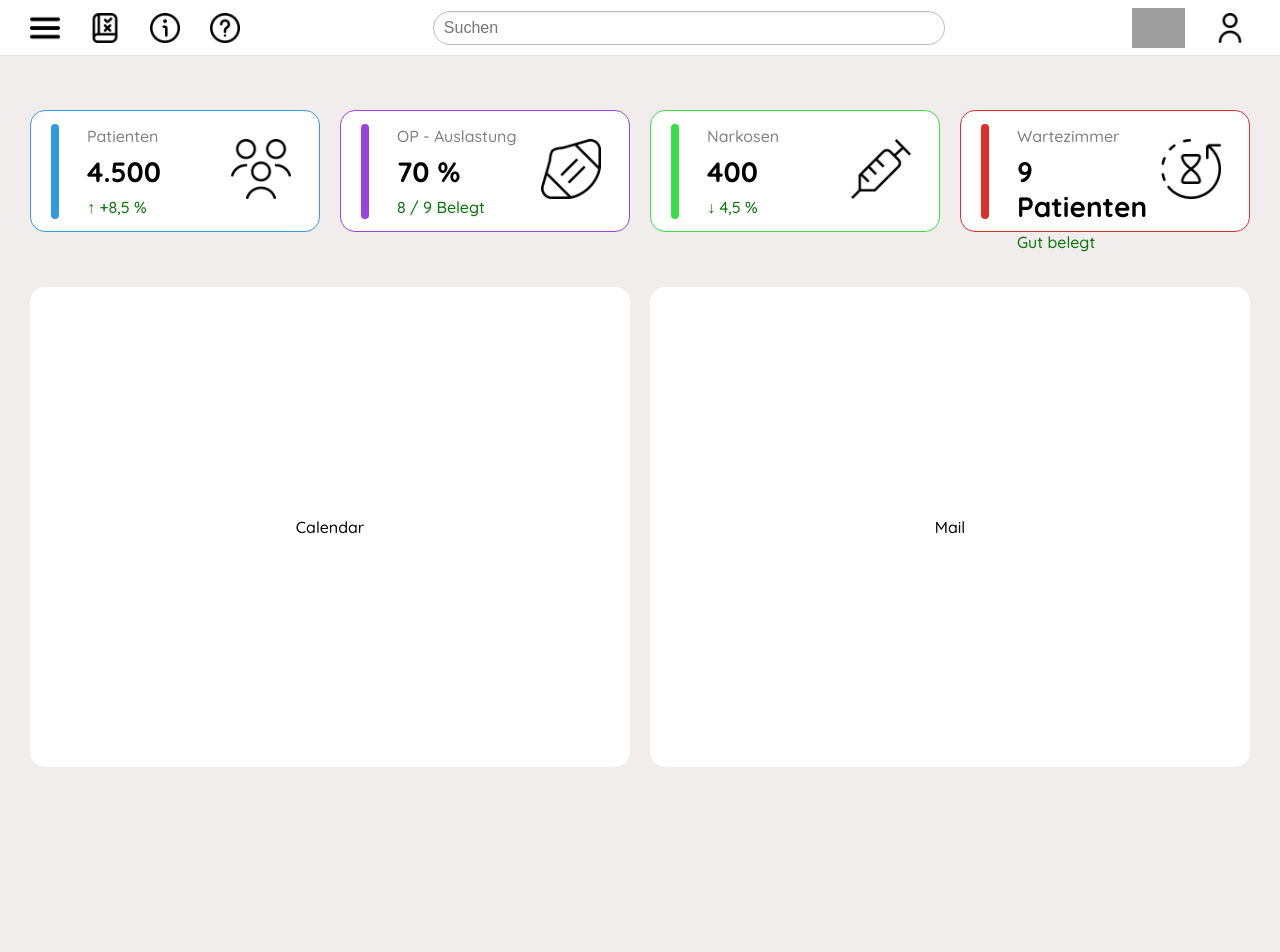
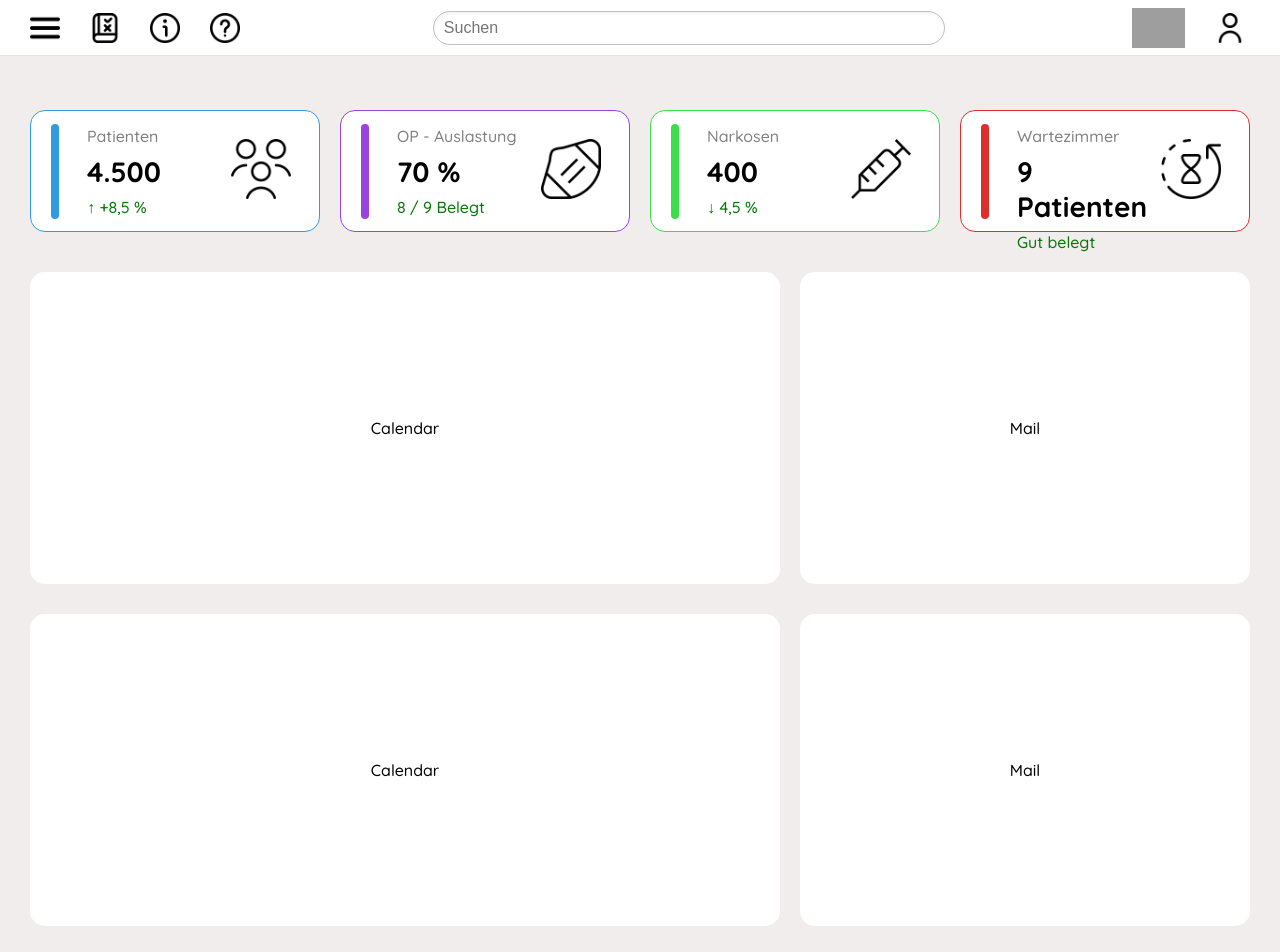
Before and after one commit to AndreNeb/diplomarbeit_fe, a React (Create React App) app: page / in a window 1280 px wide. Shown: the top 952 px of the page. Before the commit the page ends 800 px from the top, so only its background shows below. Built offline with nearby package versions, Linux system fonts and the light colour scheme; grey boxes are pictures that could not be loaded.

Commit message:
Finished small Widgets

```diff
--- a/src/App.jsx
+++ b/src/App.jsx
@@ -99,6 +99,12 @@ function App() {
 
                 <div className="big-widget">Mail</div>
             </div>
+            <div className="big-widgets-general">
+
+                <div className="big-widget">Calendar</div>
+
+                <div className="big-widget">Mail</div>
+            </div>
             </body>
         </>
 
--- a/src/stylesheets/homepage-widgets/big-widgets.css
+++ b/src/stylesheets/homepage-widgets/big-widgets.css
@@ -1,11 +1,10 @@
 .big-widgets-general {
     display: grid;
-    grid-template-columns: 1fr 1fr;
+    grid-template-columns: 5fr 3fr;
     column-gap: 20px;
     row-gap: 40px;
     margin: 30px;
-    margin-top: 55px;
-    height: 60vh;
+    height: 39vh;
 
 }
 
@@ -17,7 +16,7 @@
     align-items: center;
     justify-content: center;
     flex: 1;
-    height: 60vh;
+    height: 39vh;
     cursor: pointer;
     transition: transform 0.15s ease-in-out, box-shadow 0.15s ease-in-out;
     transform-origin: bottom;
```
